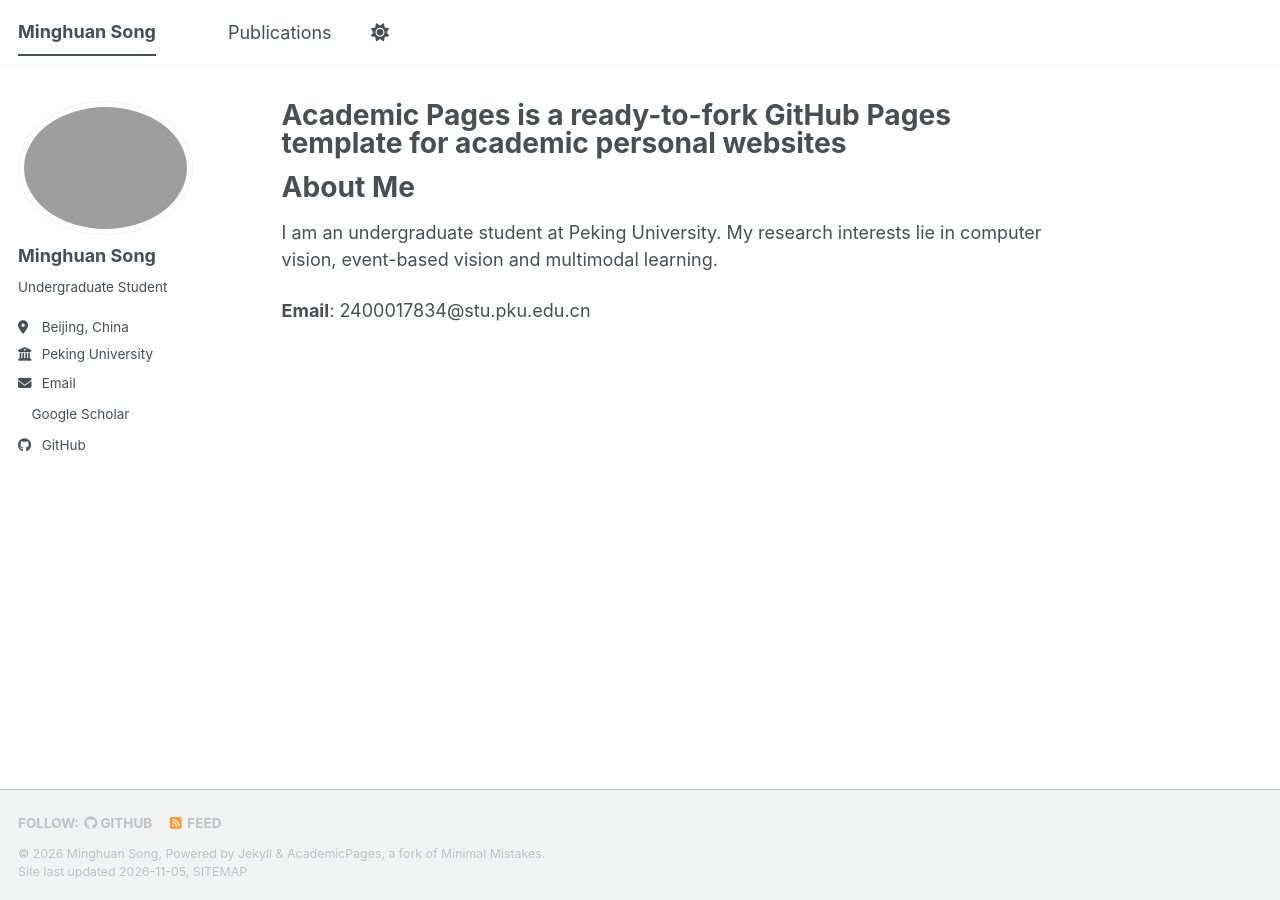
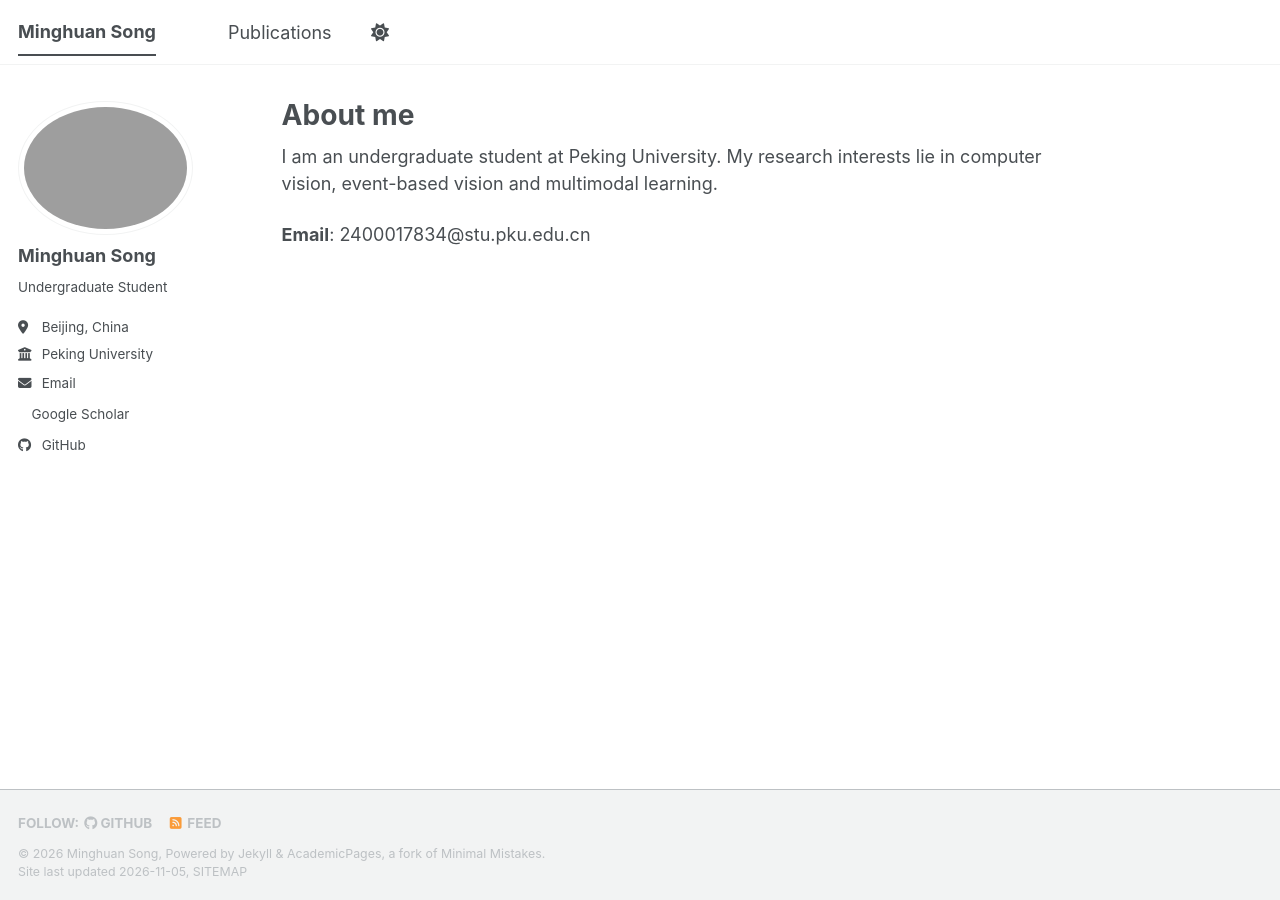
Before and after one commit to Summer376/Summer376.github.io, a Jekyll site: the page built from _pages/about.md, in a window 1280 px wide. Built offline with Jekyll 4.4.1, drawn with Linux system fonts in a browser that asks for light colours; a script bundle is joined from its source files by our own code; a style sheet for code colours, icons or effects is not loaded.

Commit message:
Update title and content of about page
Changed the title of the about page and removed the header.

```diff
--- a/_pages/about.md
+++ b/_pages/about.md
@@ -1,14 +1,12 @@
 ---
 permalink: /
-title: "Academic Pages is a ready-to-fork GitHub Pages template for academic personal websites"
+title: "About me"
 author_profile: true
 redirect_from:
   - /about/
   - /about.html
 ---
 
-# About Me
-
 I am an undergraduate student at Peking University.
 My research interests lie in computer vision, event-based vision and multimodal learning.
 
```
